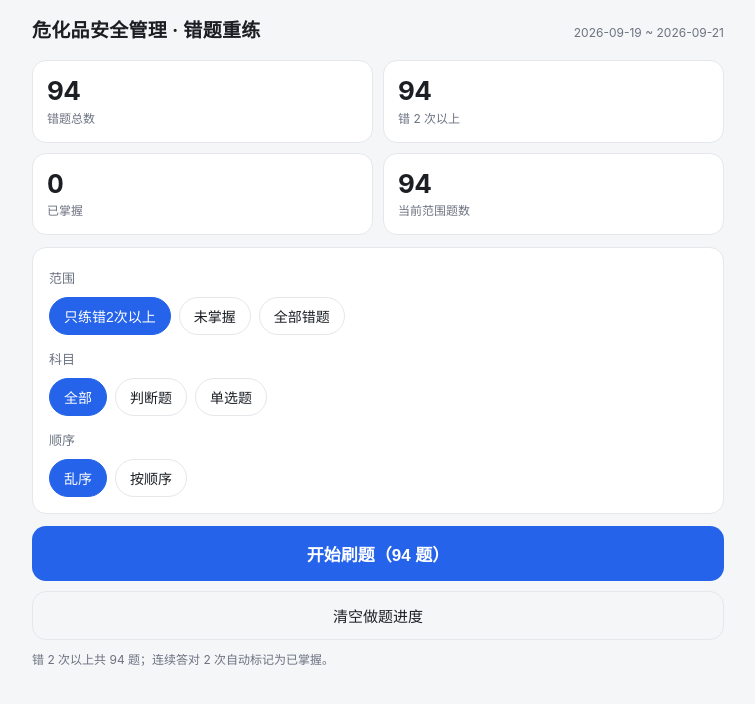
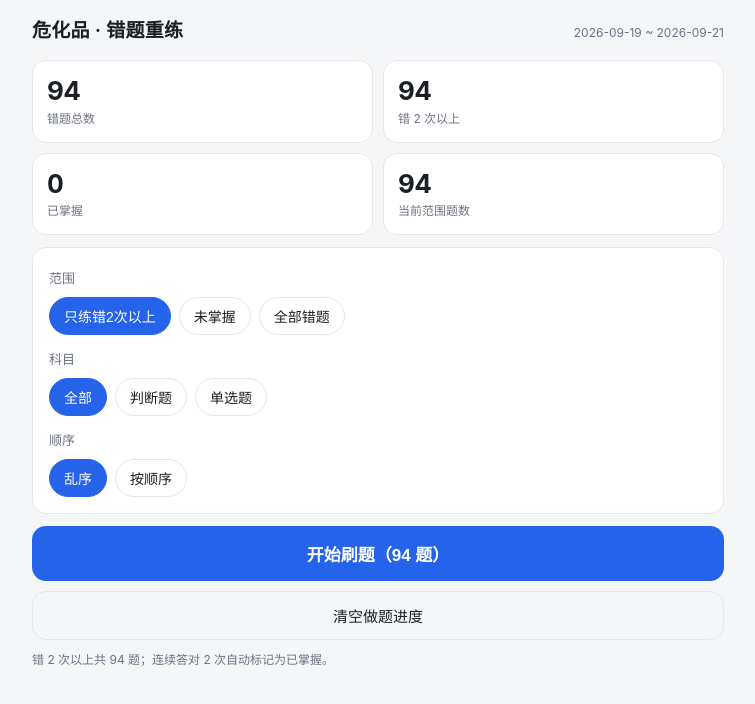
Before and after one commit to Fuyannn/wrong-quiz, a plain HTML site: page index.html in a window 1280 px wide. Shown: the whole page, without its empty margins (262-1017 px from the left). Drawn offline with Linux system fonts and the light colour scheme.

Commit message:
微调：标题不折行 + 手机端头部布局

```diff
--- a/data.js
+++ b/data.js
@@ -1,7 +1,7 @@
 // 由 work/build.mjs 自动生成：在线壹佰分 9.19–9.21 错题，仅保留错 2 次以上
 window.QUIZ_DATA = {
   "meta": {
-    "title": "危化品安全管理 · 错题重练",
+    "title": "危化品 · 错题重练",
     "range": "2026-09-19 ~ 2026-09-21",
     "note": "错 2 次以上共 94 题；连续答对 2 次自动标记为已掌握。"
   },
--- a/index.html
+++ b/index.html
@@ -52,9 +52,9 @@
     padding-bottom: env(safe-area-inset-bottom);
   }
   .wrap { max-width: 720px; margin: 0 auto; padding: 16px 14px 96px; }
-  .top { display: flex; align-items: baseline; justify-content: space-between; gap: 10px; margin-bottom: 14px; }
+  .top { display: flex; align-items: baseline; justify-content: space-between; flex-wrap: wrap; gap: 2px 10px; margin-bottom: 14px; }
   .top h1 { font-size: 19px; margin: 0; letter-spacing: .3px; }
-  .top .sub { font-size: 12px; color: var(--muted); }
+  .top .sub { font-size: 12px; color: var(--muted); white-space: nowrap; }
   .card {
     background: var(--card);
     border: 1px solid var(--line);
```
